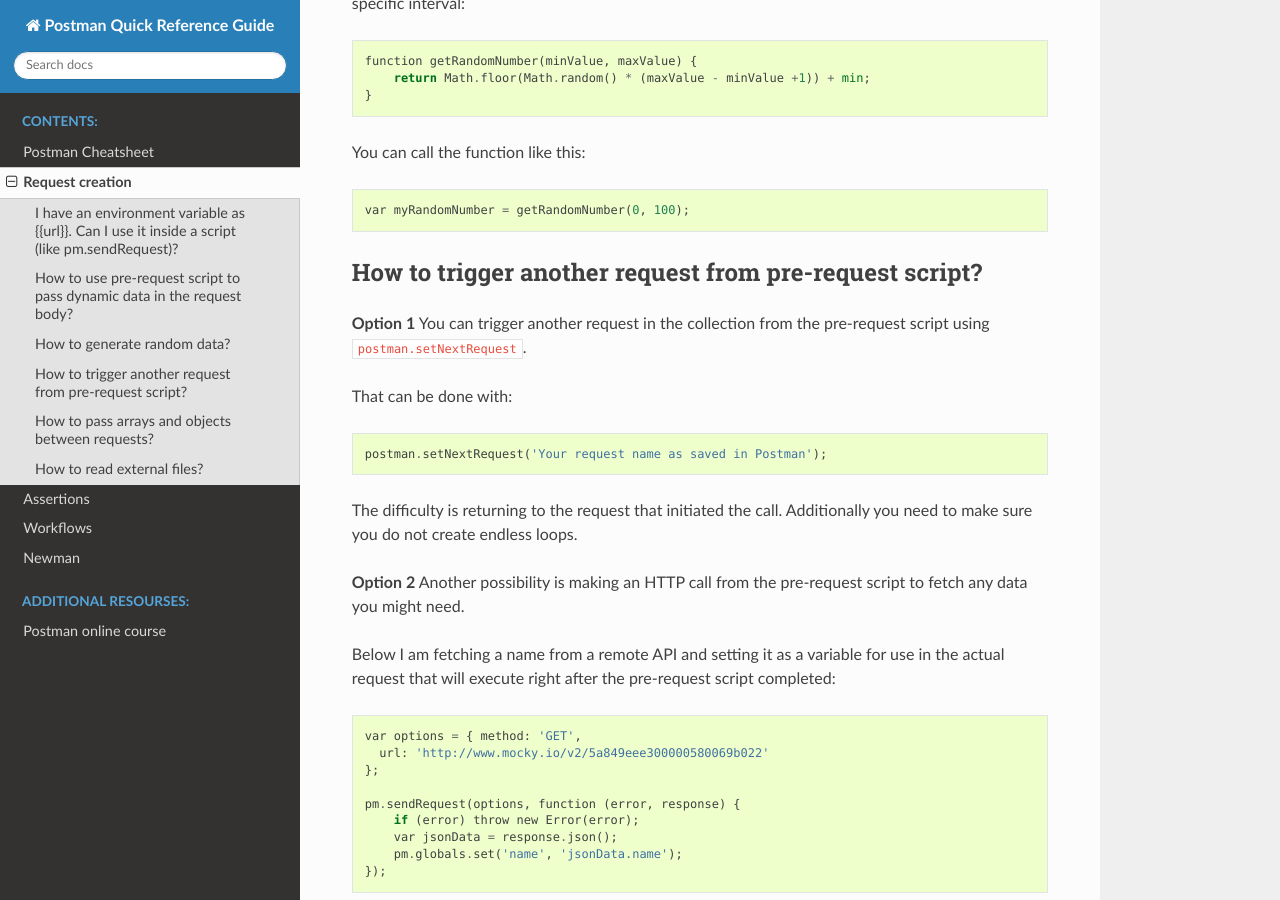
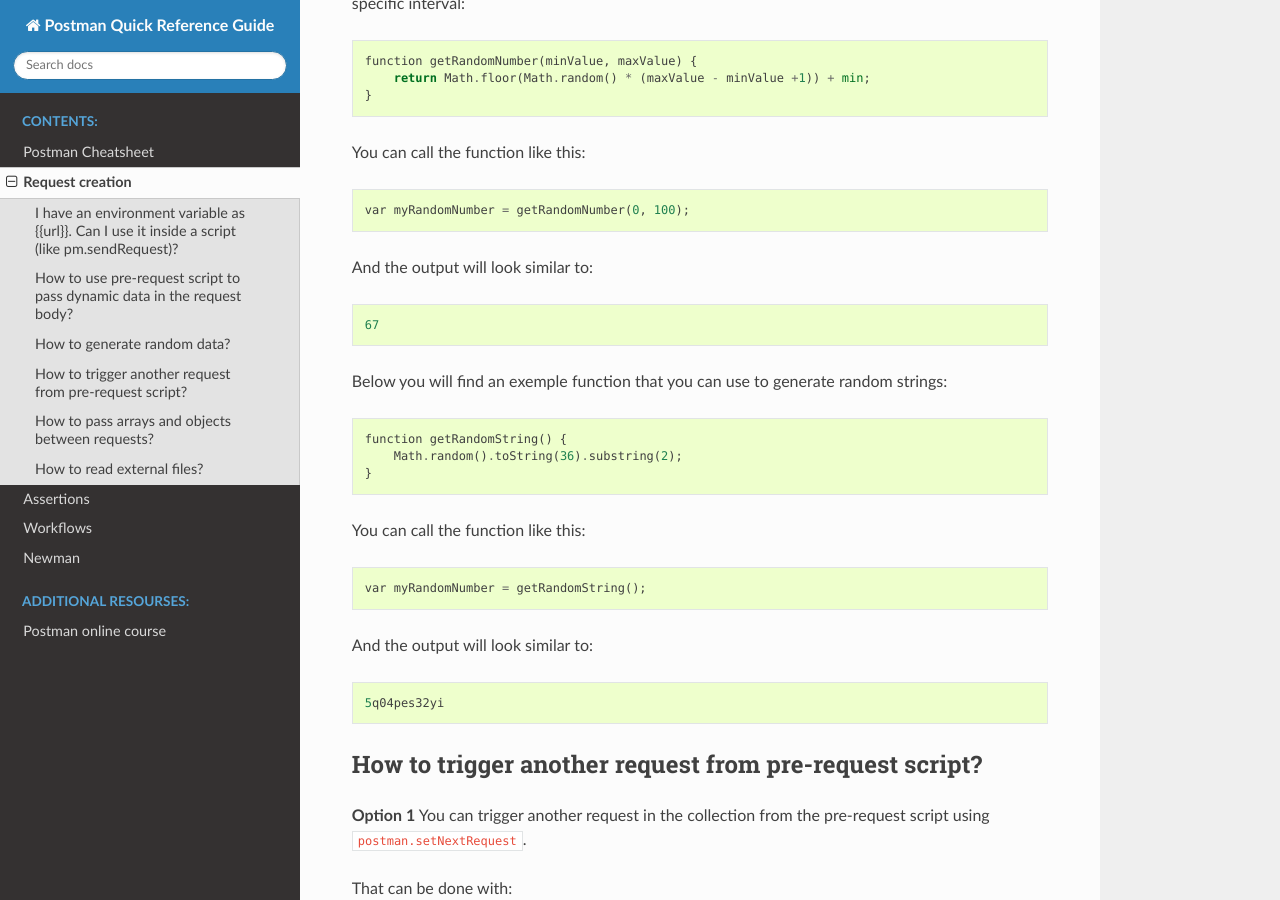
Before and after one commit to vdespa/postman-quick-reference-guide, a Sphinx documentation site: the page built from docs/request-creation.rst, in a window 1280 px wide and 900 px high, scrolled down 2167 px. Built offline with Sphinx 7.4.7 and the Read the Docs theme 2.0.0, drawn with Linux system fonts in a browser that asks for light colours.

Commit message:
Improve documentation

```diff
--- a/docs/assertions.rst
+++ b/docs/assertions.rst
@@ -83,7 +83,7 @@
         }
     }
 
-You want to check the value of the `status` in both objects (openPerBoard, totalPerBoard). The problem is that in order to each both objects you need first to reach the lists object, which itself is a property of a randomly named object (59974328d59230f9a3f946fe).
+You want to check the value of the `status` in both objects (openPerBoard, totalPerBoard). The problem is that in order to reach both objects you need first to reach the lists object, which itself is a property of a randomly named object (59974328d59230f9a3f946fe).
 
 So we could write the whole path ``limits.59974328d59230f9a3f946fe.lists.openPerBoard.status`` but this will probably work only once.
 
--- a/docs/cheatsheet.rst
+++ b/docs/cheatsheet.rst
@@ -206,11 +206,11 @@
 Exact body match: ::
 
     pm.response.to.have.body("OK");
-    pm.response.to.have.body('{"success"=true});
+    pm.response.to.have.body('{"success"=true}');
 
 Partial body match / body contains: ::
 
-    pm.expect(pm.response.text()).to.include('Order placed.);
+    pm.expect(pm.response.text()).to.include('Order placed.');
 
 **JSON responses**
 
--- a/docs/request-creation.rst
+++ b/docs/request-creation.rst
@@ -93,6 +93,25 @@
 
     var myRandomNumber = getRandomNumber(0, 100);
 
+And the output will look similar to: ::
+
+    67
+
+
+Below you will find an exemple function that you can use to generate random strings: ::
+
+    function getRandomString() {
+        Math.random().toString(36).substring(2);
+    }
+
+You can call the function like this: ::
+
+    var myRandomNumber = getRandomString();
+
+And the output will look similar to: ::
+
+    5q04pes32yi
+
 
 How to trigger another request from pre-request script?
 ----------------------------------------------------------------
```
Also changed, not shown: 12 other files.
